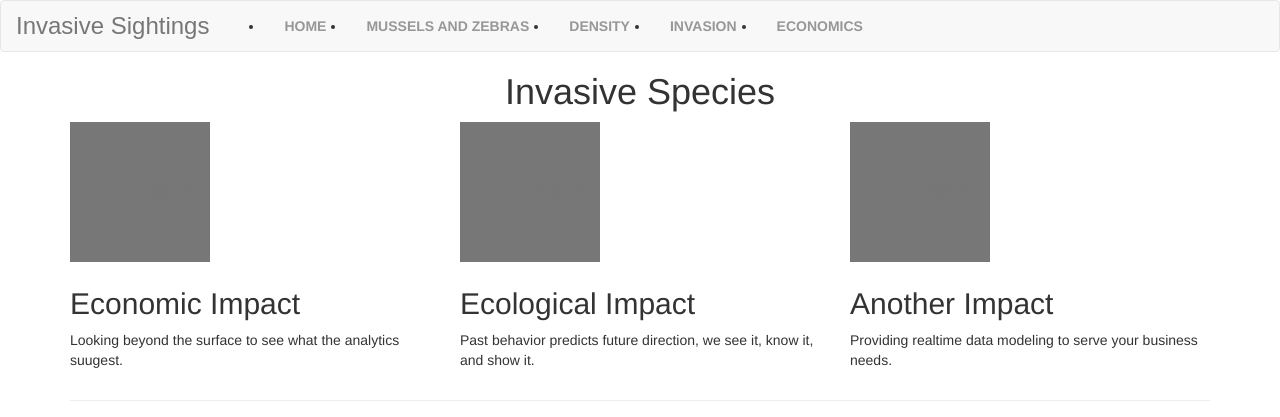
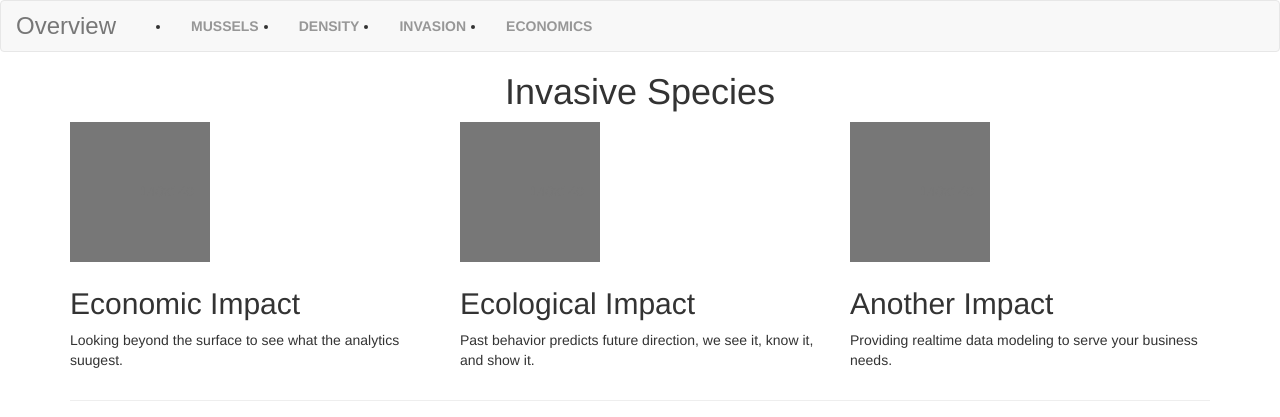
Before and after one commit to sarahgao22sg/Project3, a Flask app: page / in a window 1280 px wide. Shown: the top 417 px of the page. Run offline with Flask 2, Linux system fonts and the light colour scheme; some libraries are stand-ins or nearby versions.

Commit message:
CSS Styling updates

```diff
--- a/templates/index.html
+++ b/templates/index.html
@@ -15,16 +15,13 @@
     <div class="wrapper">
       <nav class="navbar navbar-default">
         <div class="container-fluid">
-          <a class="navbar-brand" href="index.html">Invasive Sightings
+          <a class="navbar-brand" href="/">Overview
             <!--<img class="nav-ufo" src="images\species\zb_inlargepipe.jpg">-->
           </a>
         <div class="collapse navbar-collapse" id="navbarNav">
           <ul class="navbar-nav">
             <li class="nav-item">
-              <a class="nav-link nav-link-ltr" href="/">Home</a>
-            </li>
-            <li class="nav-item">
-              <a class="nav-link nav-link-ltr" href="mussels">Mussels and Zebras</a>
+              <a class="nav-link nav-link-ltr" href="mussels">Mussels</a>
             </li>
             <li class="nav-item">
               <a class="nav-link nav-link-ltr" href="density">Density</a>
--- a/templates/static/css/style.css
+++ b/templates/static/css/style.css
@@ -70,7 +70,7 @@ select {
   display: block;
   width: 100%;
   padding: 8px;
-  color: #8e979f;
+  color: #8e9e9f;
   outline: none;
 }
 
```
Also changed, not shown: templates/Density.html (+2 -5 lines), templates/Economic Impact.html (+2 -5 lines), templates/Frog and Zebra Muscles Graph.html (+2 -5 lines), templates/Invasion Spread.html (+2 -5 lines).
